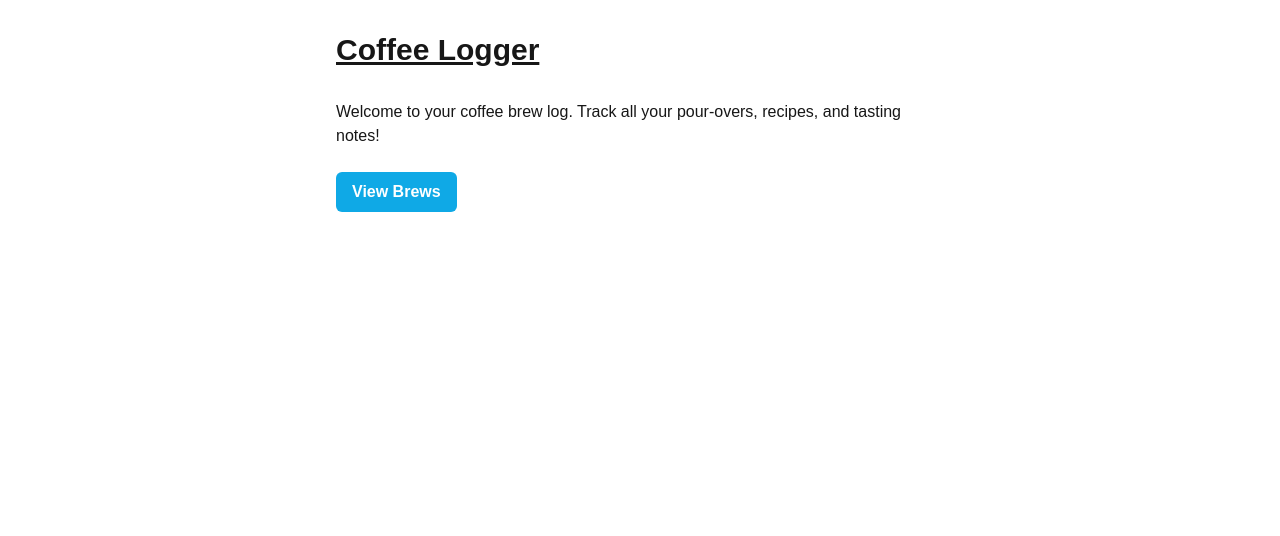
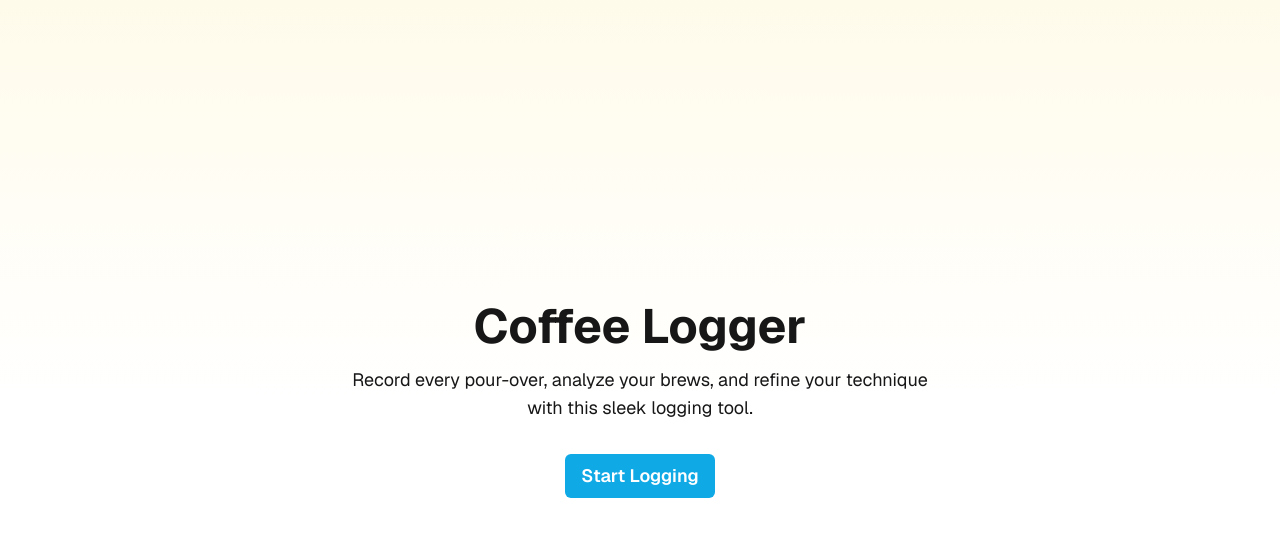
Before and after one commit to JWilson45/coffee-logger, a Next.js app: page / in a window 1280 px wide. Shown: the top 536 px of the page. Built offline with nearby package versions, Linux system fonts and the light colour scheme.

Commit message:
feat: modern landing page and lint fixes

```diff
--- a/src/app/api/brews/route.ts
+++ b/src/app/api/brews/route.ts
@@ -23,7 +23,8 @@ export async function POST(req: NextRequest) {
   try {
     const brew = await prisma.brew.create({ data });
     return NextResponse.json(brew);
-  } catch (err: any) {
-    return NextResponse.json({ error: err.message }, { status: 500 });
+  } catch (err: unknown) {
+    const message = err instanceof Error ? err.message : "Unknown error";
+    return NextResponse.json({ error: message }, { status: 500 });
   }
 }
--- a/src/app/api/brews/suggestions/route.ts
+++ b/src/app/api/brews/suggestions/route.ts
@@ -1,11 +1,11 @@
 // File: src/app/api/brews/suggestions/route.ts
-import { PrismaClient } from "@prisma/client";
+import { PrismaClient, Brew } from "@prisma/client";
 import { NextResponse } from "next/server";
 
 const prisma = new PrismaClient();
 
 export async function GET() {
-  const fields = [
+  const fields: Array<keyof Brew> = [
     "coffee", "roaster", "origin", "process",
     "grind", "grinder", "dripper", "filter",
     "waterType", "waterTemp", "dose", "waterWeight", "brewTime",
@@ -17,7 +17,7 @@ export async function GET() {
   for (const field of fields) {
     const values = await prisma.brew.findMany({
       select: { [field]: true },
-      distinct: [field as any],
+      distinct: [field],
       take: 20,
       orderBy: { date: "desc" },
     }) as Array<Record<string, unknown>>;
--- a/src/app/brews/new/page.tsx
+++ b/src/app/brews/new/page.tsx
@@ -148,8 +148,9 @@ export default function NewBrewPage() {
         return;
       }
       router.push("/brews");
-    } catch (err: any) {
-      setError("Network error: " + err?.message);
+    } catch (err: unknown) {
+      const message = err instanceof Error ? err.message : "Unknown error";
+      setError("Network error: " + message);
       setSaving(false);
     }
   }
--- a/src/app/brews/page.tsx
+++ b/src/app/brews/page.tsx
@@ -86,7 +86,7 @@ export default function BrewsPage() {
         </Link>
       </div>
       {brews.length === 0 ? (
-        <div className="text-gray-500">No brews yet. Click "Add Brew" to get started!</div>
+        <div className="text-gray-500">No brews yet. Click &quot;Add Brew&quot; to get started!</div>
       ) : (
         <div className="overflow-auto border rounded-xl">
           <table className="min-w-[1500px] border-collapse text-xs">
--- a/src/app/globals.css
+++ b/src/app/globals.css
@@ -16,7 +16,7 @@
 body {
   background: var(--background);
   color: var(--foreground);
-  font-family: Arial, Helvetica, sans-serif;
+  font-family: var(--font-geist-sans), Arial, Helvetica, sans-serif;
 }
 
 /* Custom button styles */
--- a/src/app/layout.tsx
+++ b/src/app/layout.tsx
@@ -13,8 +13,8 @@ const geistMono = Geist_Mono({
 });
 
 export const metadata: Metadata = {
-  title: "Create Next App",
-  description: "Generated by create next app",
+  title: "Coffee Logger",
+  description: "A sleek pour-over logging tool to level up your brewing skills",
 };
 
 export default function RootLayout({
--- a/src/app/page.tsx
+++ b/src/app/page.tsx
@@ -2,13 +2,13 @@ import Link from "next/link";
 
 export default function Home() {
   return (
-    <main className="p-8 max-w-2xl mx-auto">
-      <h1 className="text-3xl font-bold underline mb-8">Coffee Logger</h1>
-      <p className="mb-6">
-        Welcome to your coffee brew log. Track all your pour-overs, recipes, and tasting notes!
+    <main className="min-h-screen flex flex-col items-center justify-center text-center bg-gradient-to-b from-amber-50 via-white to-white dark:from-neutral-900 dark:via-neutral-950 dark:to-black p-8">
+      <h1 className="text-5xl font-bold mb-4">Coffee Logger</h1>
+      <p className="text-lg mb-8 max-w-xl">
+        Record every pour-over, analyze your brews, and refine your technique with this sleek logging tool.
       </p>
-      <Link href="/brews">
-        <button className="btn-primary">View Brews</button>
+      <Link href="/brews" className="btn-primary px-6 py-3 text-lg">
+        Start Logging
       </Link>
     </main>
   );
```
